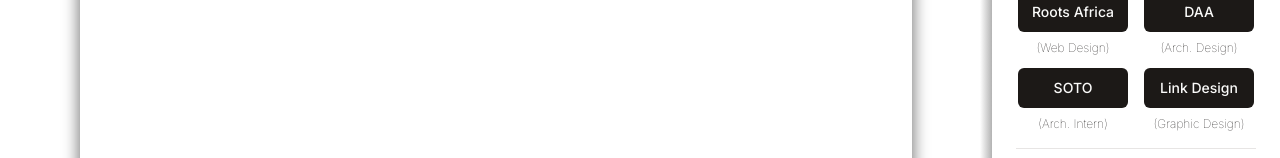
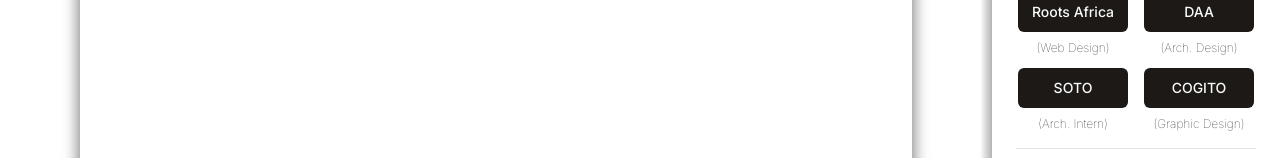
Before and after one commit to gvmafra/gvm-web, a Next.js app: page / in a window 1280 px wide. Both pictures are taken after a click on the button "WORK". Shown: the part 390-548 px from the top of the page. Built offline with nearby package versions, Linux system fonts and the light colour scheme.

Commit message:
Update Link Design to COGITO Design

```diff
--- a/components/sidebar.tsx
+++ b/components/sidebar.tsx
@@ -106,9 +106,11 @@ export function AccordionInfo() {
           </div>
 
           <div className="flex flex-col items-center justify-between gap-2">
-            <Button variant="default" className="w-[110px]">
-              Link Design
-            </Button>
+          <Link href="https://www.instagram.com/cog1to/">
+              <Button variant="default" className="w-[110px]">
+                COGITO
+              </Button>
+            </Link>
             <p className="w-full text-center text-xs font-thin">
               (Graphic Design)
             </p>
@@ -137,7 +139,7 @@ export function AccordionInfo() {
                 GitHub
               </Button>
             </Link>
-            <Link href="https://twitter.com/home">
+            <Link href="https://twitter.com/CogitoGVM">
               <Button variant="default" className="w-full">
                 Twitter (X)
               </Button>
```
